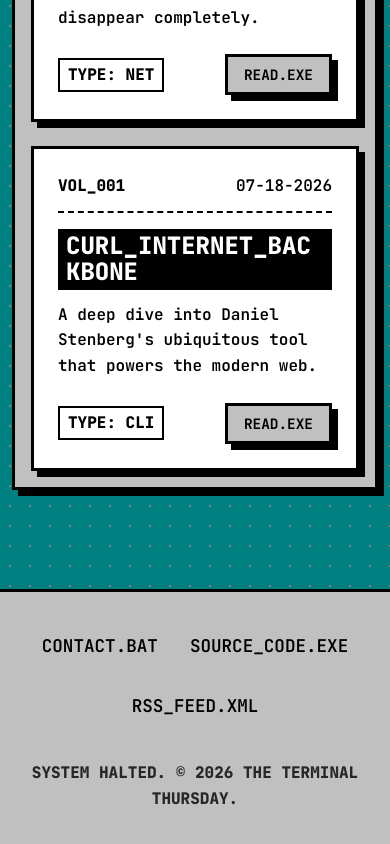
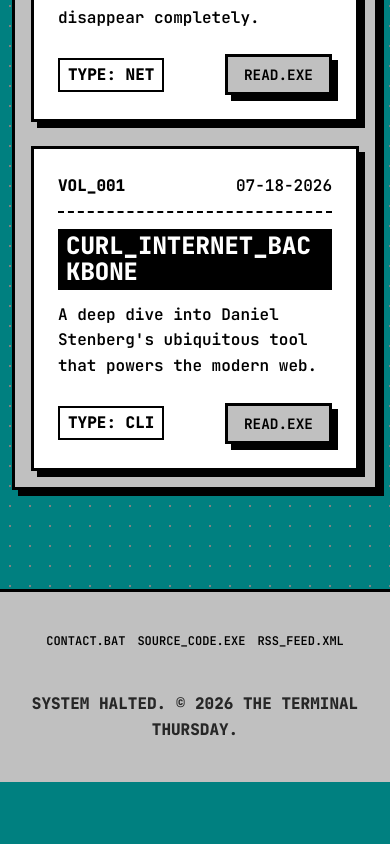
Before and after one commit to MenilV/theterminalthursday.com, a React (Vite) app: page / in a window 390 px wide. Shown: the part 2604-3448 px from the top of the page. After the commit the page ends 3386 px from the top, so only its background shows below. Built offline with nearby package versions, Linux system fonts and the light colour scheme.

Commit message:
style: force footer links onto a single row on mobile by scaling font and gap

```diff
--- a/src/App.jsx
+++ b/src/App.jsx
@@ -101,14 +101,14 @@ function App() {
       <footer style={{ background: 'var(--panel-bg)', borderTop: 'var(--border-width) var(--border-style) var(--border-color)', padding: '40px 0', textAlign: 'center', fontWeight: '600', transition: 'all 0.3s ease' }}>
         <div className="container" style={{ display: 'flex', flexDirection: 'column', gap: '16px', alignItems: 'center' }}>
 
-          <div style={{ display: 'flex', gap: '32px', flexWrap: 'wrap', justifyContent: 'center', fontSize: '1.1rem', fontWeight: '700' }}>
+          <div className="footer-links">
             <a href="mailto:hello@theterminalthursday.com">
               {theme === 'windows' ? 'CONTACT.BAT' : './contact.sh'}
             </a>
             <a href="https://github.com/MenilV/theterminalthursday.com" target="_blank" rel="noreferrer">
               {theme === 'windows' ? 'SOURCE_CODE.EXE' : 'cat source.c'}
             </a>
-            <a href="#">
+            <a href="/rss.xml">
               {theme === 'windows' ? 'RSS_FEED.XML' : 'rss.xml'}
             </a>
           </div>
--- a/src/index.css
+++ b/src/index.css
@@ -371,3 +371,20 @@ h1, h2, h3 {
     padding: 16px;
   }
 }
+
+/* Footer Links */
+.footer-links {
+  display: flex;
+  gap: 32px;
+  justify-content: center;
+  font-size: 1.1rem;
+  font-weight: 700;
+  white-space: nowrap;
+}
+
+@media (max-width: 600px) {
+  .footer-links {
+    gap: 12px;
+    font-size: 0.75rem;
+  }
+}
```
